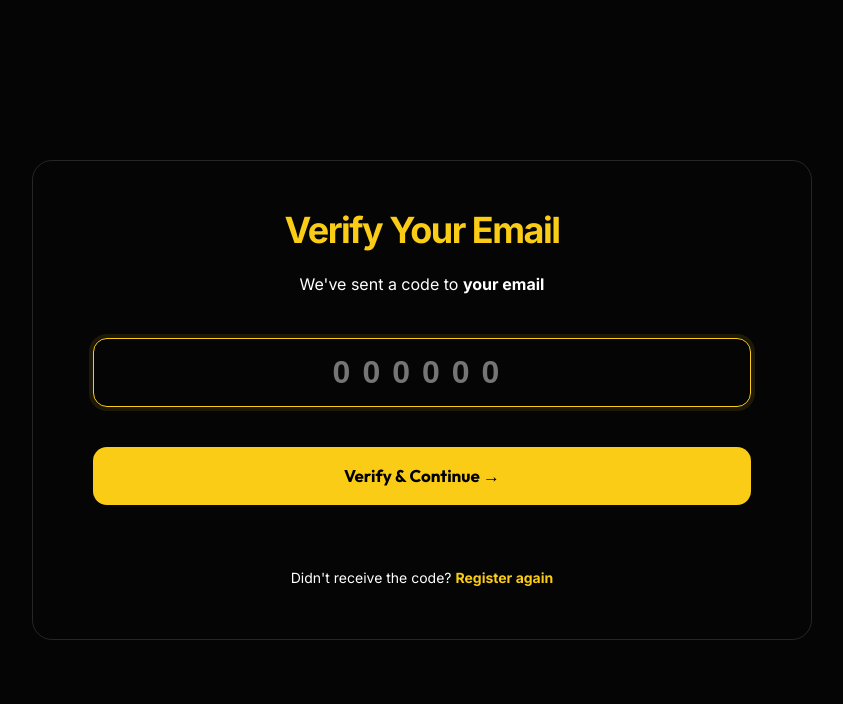
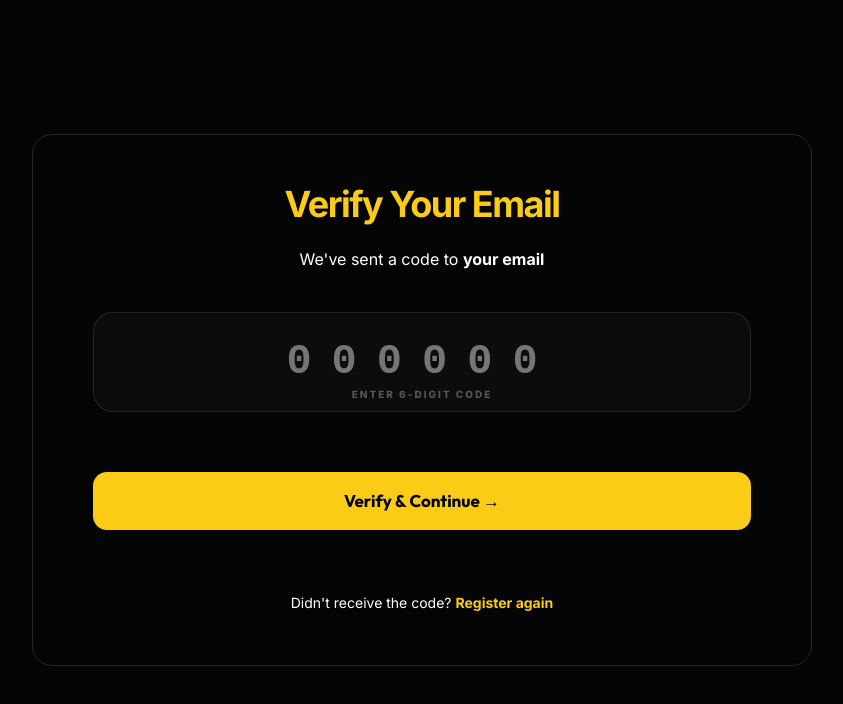
Before and after one commit to NageshShankar/foodiegram-frontend, a React (Create React App) app: page /verify-otp in a window 1280 px wide. Shown: the top 704 px of the page, without its empty margins (218-1061 px from the left). Built offline with nearby package versions, Linux system fonts and the light colour scheme; no server answers.

Commit message:
Polish OTP UI and restore premium background branding

```diff
--- a/src/pages/LoginPage.js
+++ b/src/pages/LoginPage.js
@@ -15,6 +15,25 @@ export default function LoginPage() {
 
   const { user, login, googleLogin, forgotPassword } = useAuth();
   const navigate = useNavigate();
+
+  const handleDemoLogin = async (demoEmail) => {
+    setMessage("Auto-logging into demo account...");
+    const result = await login(demoEmail, "password123");
+    if (result.success) {
+      const loggedUser = result.user;
+      if (result.nextStep === "RESTAURANT_DETAILS") {
+        navigate("/creator/setup-restaurant");
+      } else if (result.nextStep === "VERIFICATION_PENDING") {
+        navigate("/creator/verification-pending");
+      } else if (loggedUser?.role === "CREATOR" && loggedUser?.isAdminVerified === false) {
+        navigate("/profile");
+      } else {
+        navigate("/home");
+      }
+    } else {
+      setMessage(result.error);
+    }
+  };
 
   React.useEffect(() => {
     if (user) {
@@ -270,44 +289,42 @@ export default function LoginPage() {
               </p>
               <div style={{ display: "flex", gap: "10px" }}>
                 <button
-                  onClick={() => {
-                    setEmail("demo.creator@example.com");
-                    setPassword("password123");
-                  }}
+                  onClick={() => handleDemoLogin("demo.creator@example.com")}
                   style={{
                     flex: 1,
-                    padding: "8px",
+                    padding: "10px",
                     fontSize: "11px",
-                    borderRadius: "8px",
+                    fontWeight: "700",
+                    borderRadius: "10px",
                     background: "#000",
                     color: "#fff",
                     border: "none",
-                    cursor: "pointer"
+                    cursor: "pointer",
+                    transition: "all 0.2s ease"
                   }}
                 >
                   Demo Creator
                 </button>
                 <button
-                  onClick={() => {
-                    setEmail("demo.user@example.com");
-                    setPassword("password123");
-                  }}
+                  onClick={() => handleDemoLogin("demo.user@example.com")}
                   style={{
                     flex: 1,
-                    padding: "8px",
+                    padding: "10px",
                     fontSize: "11px",
-                    borderRadius: "8px",
+                    fontWeight: "700",
+                    borderRadius: "10px",
                     background: "#fff",
                     color: "#000",
                     border: "1px solid #000",
-                    cursor: "pointer"
+                    cursor: "pointer",
+                    transition: "all 0.2s ease"
                   }}
                 >
                   Demo User
                 </button>
               </div>
-              <p style={{ margin: "8px 0 0", fontSize: "10px", color: "#999", textAlign: "center" }}>
-                Click to auto-fill credentials
+              <p style={{ margin: "10px 0 0", fontSize: "10px", color: "#999", textAlign: "center", fontStyle: "italic" }}>
+                ⚡ Click for instant one-click access
               </p>
             </div>
 
--- a/src/pages/VerifyOtpPage.jsx
+++ b/src/pages/VerifyOtpPage.jsx
@@ -50,7 +50,8 @@ export default function VerifyOtpPage() {
 
                 <form onSubmit={handleVerify}>
                     <div className="step-content animate-blur">
-                        <div className="input-group" style={{ gridTemplateColumns: '1fr' }}>
+                        <div className="input-group" style={{ gridTemplateColumns: '1fr', marginBottom: '20px' }}>
+                            <div style={{ position: 'relative' }}>
                                 <input
                                     type="text"
                                     placeholder="000000"
@@ -58,15 +59,34 @@ export default function VerifyOtpPage() {
                                     onChange={(e) => setOtp(e.target.value.replace(/\D/g, ""))}
                                     maxLength={6}
                                     style={{
+                                        width: '100%',
                                         textAlign: 'center',
-                                    fontSize: '32px',
-                                    letterSpacing: '12px',
-                                    fontWeight: 'bold',
-                                    padding: '15px'
+                                        fontSize: '42px',
+                                        letterSpacing: '20px',
+                                        fontWeight: '900',
+                                        padding: '25px',
+                                        background: 'rgba(255,255,255,0.03)',
+                                        border: '1px solid rgba(255,255,255,0.1)',
+                                        borderRadius: '20px',
+                                        color: 'var(--color-primary)',
+                                        fontFamily: "'Courier New', Courier, monospace",
+                                        boxShadow: 'inset 0 4px 12px rgba(0,0,0,0.2)'
                                     }}
                                     required
                                     autoFocus
                                 />
+                                <div style={{
+                                    position: 'absolute',
+                                    bottom: '10px',
+                                    left: '50%',
+                                    transform: 'translateX(-50%)',
+                                    fontSize: '10px',
+                                    textTransform: 'uppercase',
+                                    letterSpacing: '2px',
+                                    color: '#555',
+                                    fontWeight: '800'
+                                }}>Enter 6-Digit Code</div>
+                            </div>
                         </div>
 
                         {demoOtp && (
--- a/src/styles/LoginPage.css
+++ b/src/styles/LoginPage.css
@@ -165,6 +165,23 @@
   z-index: 20;
   height: 100%;
   overflow-y: auto;
+}
+
+/* --- THE SIGNATURE BACKGROUND --- */
+.right-section::before {
+  content: 'FOODIEGRAM';
+  position: absolute;
+  top: 50%;
+  left: 50%;
+  transform: translate(-50%, -50%) rotate(-5deg);
+  font-size: 18rem;
+  font-weight: 900;
+  color: rgba(255, 255, 255, 0.02);
+  white-space: nowrap;
+  pointer-events: none;
+  z-index: -1;
+  letter-spacing: -10px;
+  font-family: 'Outfit', sans-serif;
 }
 
 .form-container {
```
Lines whose indentation alone changed are shown as unchanged.
